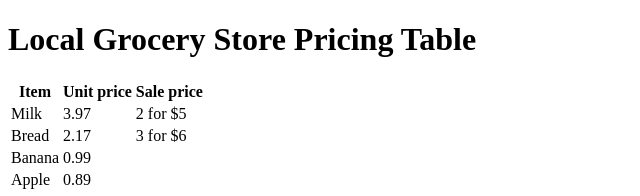
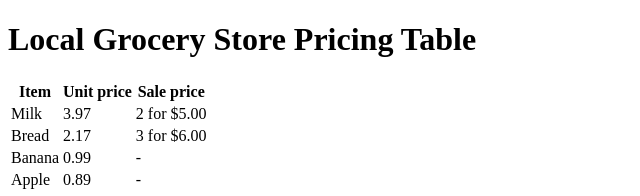
Before and after one commit to davidtissera/grocery_store_calculator, a React (Create React App) app: page / in a window 1280 px wide. Shown: the top 196 px of the page, without its empty margins (0-640 px from the left). Built offline with nearby package versions, Linux system fonts and the light colour scheme.

Commit message:
Improving tables

```diff
--- a/src/@core/components/Table.tsx
+++ b/src/@core/components/Table.tsx
@@ -37,7 +37,11 @@ export default function Table(props: ITable) {
             <tr role="row" key={`row-${idx}`}>
               {columns.map((column) => {
                 const cellValue = row[column.name];
-                return <td key={`${column.name}-${cellValue}`}>{cellValue}</td>;
+                return (
+                  <td key={`${column.name}-${cellValue}`}>
+                    {column.Cell ? column.Cell(cellValue) : cellValue}
+                  </td>
+                );
               })}
             </tr>
           );
--- a/src/@core/components/WeekGroceryPricesTable.tsx
+++ b/src/@core/components/WeekGroceryPricesTable.tsx
@@ -14,22 +14,22 @@ export default function WeekGroceryPricesTable() {
       discount_cost: discountCost
     } = product;
     if (amountOfProductsInDiscount == undefined || discountCost == undefined) {
-      return false;
+      return {
+        ...product,
+        sale_price: "-"
+      };
     }
 
     return {
       ...product,
-      sale_price: `${amountOfProductsInDiscount} for $${
+      sale_price: `${amountOfProductsInDiscount} for $${(
         discountCost * amountOfProductsInDiscount
-      }`
+      ).toFixed(2)}`
     };
   };
 
   const rows = products.map((product) => {
     const salePriceProduct = getSalePriceProduct(product);
-    if (!salePriceProduct) {
-      return product;
-    }
 
     return salePriceProduct;
   });
--- a/src/views/ProductsBuyer/components/ProductsQuantityTable.tsx
+++ b/src/views/ProductsBuyer/components/ProductsQuantityTable.tsx
@@ -17,7 +17,11 @@ export default function ProductsQuantityTable(props: IProductQuantityTable) {
   const columns = [
     { name: "name", header: "Item" },
     { name: "quantity", header: "Quantity" },
-    { name: "price", header: "Price" }
+    {
+      name: "price",
+      header: "Price",
+      Cell: (cellValue: number) => <>{`$${cellValue.toFixed(2)}`}</>
+    }
   ];
 
   const rows = products.map((product) => ({
```
